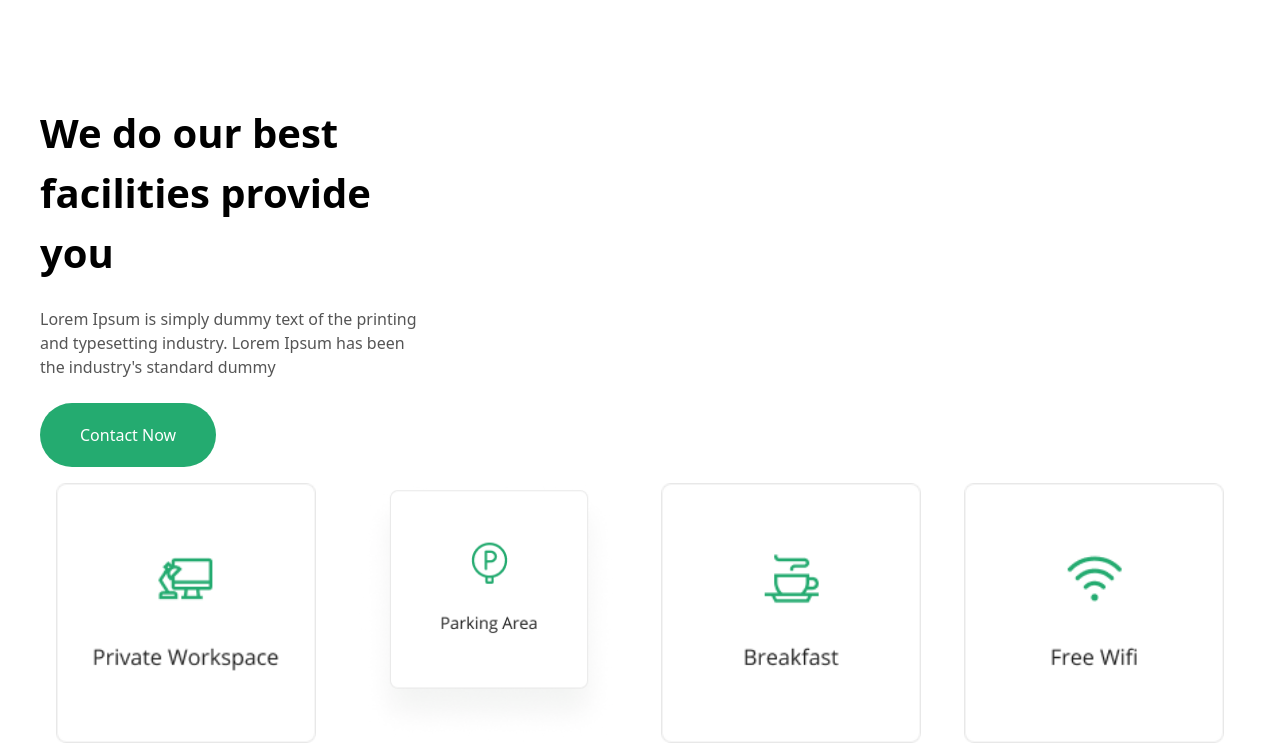
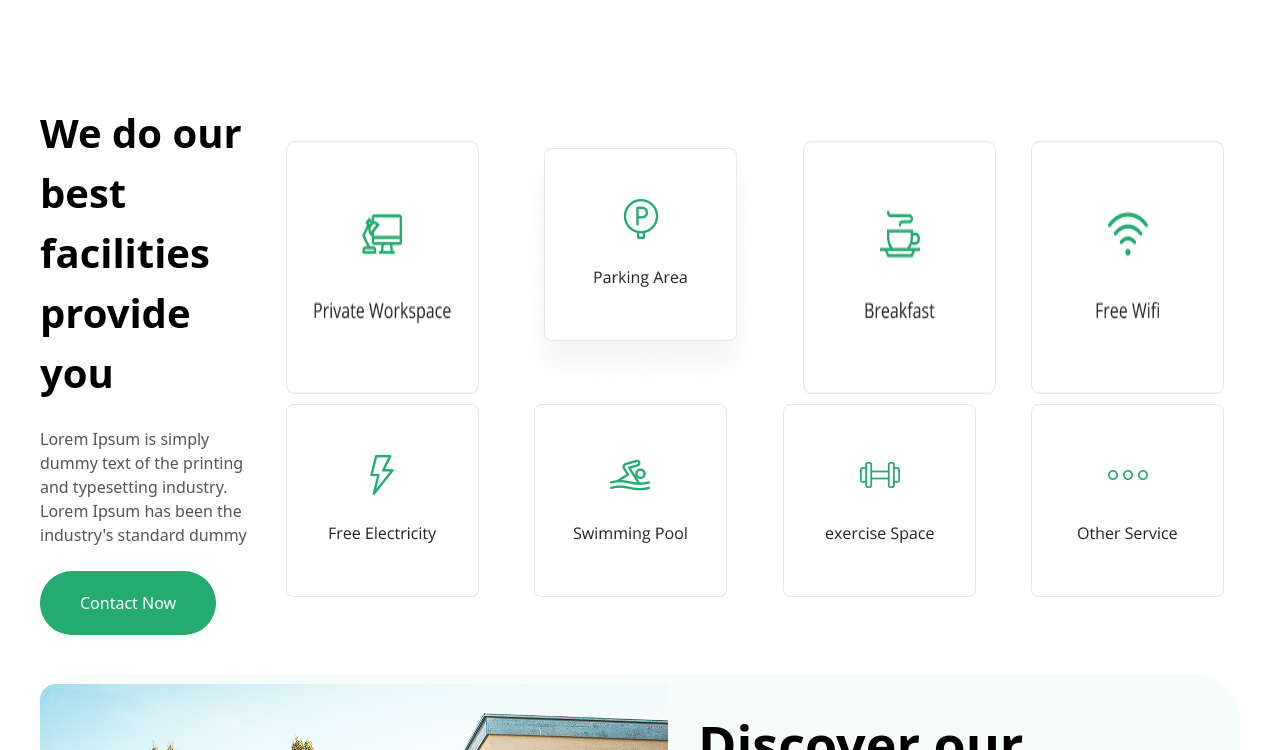
Before and after one commit to ibosh008/hometask, a website: page src/index.html in a window 1280 px wide. Shown: the part 1679-2429 px from the top of the page. Drawn offline with Linux system fonts and the light colour scheme.

Commit message:
section2

```diff
--- a/src/index.html
+++ b/src/index.html
@@ -53,9 +53,9 @@
       <img class="mt-[20px]" src="./Hotel cart 3 (1).png" alt="">
     </div>
 
-    <div class="max-w-300 m-auto mt-[90px]">
+    <div class="max-w-300 m-auto mt-[90px] md:flex">
 
-      <div>
+      <div class="w-[350px]">
         <h1 class="max-w-[411px] text-[40px] font-bold">We do our best facilities provide you</h1>
         <br>
         <p class="max-w-[386px] text-[16px] text-[#555555]">Lorem Ipsum is simply dummy text of the printing and typesetting industry. Lorem Ipsum has been the industry's standard dummy </p>
@@ -65,14 +65,14 @@
 
       <div class="max-w-300 m-auto md:flex flex-wrap justify-between gap-[10px] p-4
       ">
-        <img class="w-[260px]" src="./Private Workspace cart (1).png" alt="">
-        <img class="w-[260px]" src="./Parking Area cart.png" alt="">
-        <img class="w-[260px]" src="./Breakfast cart.png" alt="">
-        <img class="w-[260px]" src="./Free Wifi cart.png" alt="">
-        <img class="w-[260px]" src="./Free Electricity cart.png" alt="">
-        <img class="w-[260px]" src="./Swimming Pool cart.png" alt="">
-        <img class="w-[260px]" src="./exercise Space cart.png" alt="">
-        <img class="w-[260px]" src="./Other Service cart.png" alt="">
+        <img  src="./Private Workspace cart (1).png" alt="">
+        <img  src="./Parking Area cart.png" alt="">
+        <img  src="./Breakfast cart.png" alt="">
+        <img  src="./Free Wifi cart.png" alt="">
+        <img  src="./Free Electricity cart.png" alt="">
+        <img  src="./Swimming Pool cart.png" alt="">
+        <img  src="./exercise Space cart.png" alt="">
+        <img  src="./Other Service cart.png" alt="">
       </div>
 
     </div>
```
